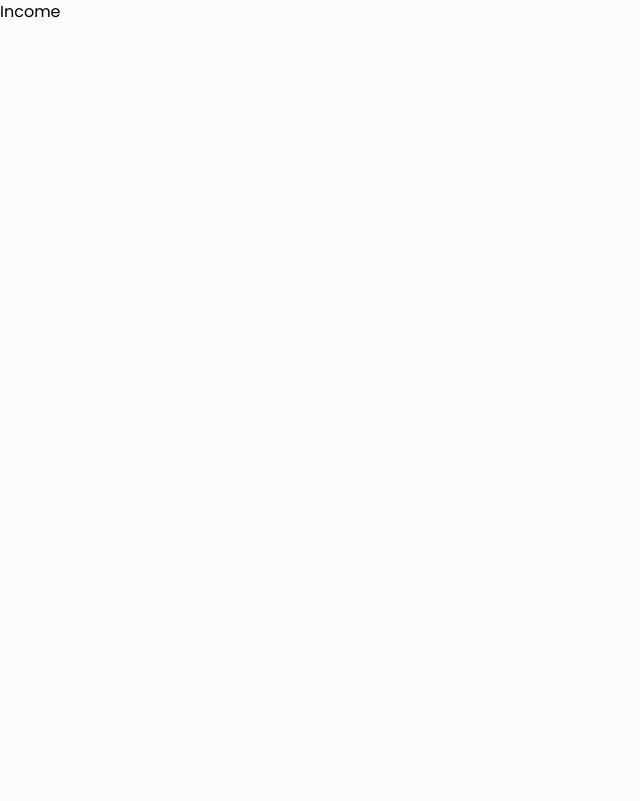
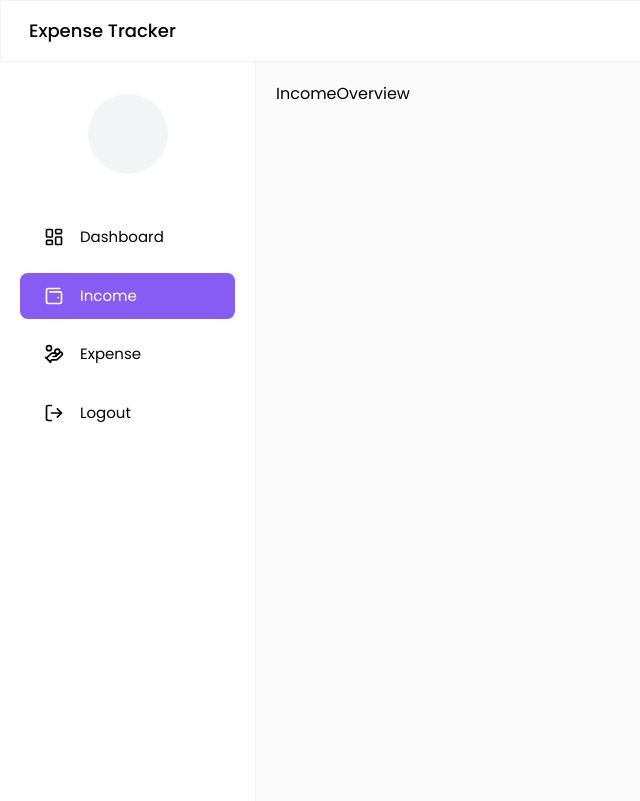
Before and after one commit to Velstruck/insight-income, a React (Vite) app in the folder frontend/: page /income in a window 1280 px wide. Shown: the whole page, without its empty margins (0-640 px from the left). Built offline with nearby package versions, Linux system fonts and the light colour scheme; no server answers; sample sign-in values are in the browser's storage.

Commit message:
working on income details page

```diff
--- a/frontend/src/components/Dashboard/RecentIncomeWithChart.jsx
+++ b/frontend/src/components/Dashboard/RecentIncomeWithChart.jsx
@@ -9,7 +9,6 @@ const RecentIncomeWithChart = ({data, totalIncome}) => {
     const [chartData, setChartData] = useState([]);
 
     const prepareChartData = () => {
-        console.log("data", data);
 
         const dataArr = data.map((item) => ({
             name: item?.source,
--- /dev/null
+++ b/frontend/src/components/Income/IncomeOverview.jsx
@@ -0,0 +1,7 @@
+import React from 'react'
+
+export const IncomeOverview = ({transactions,onAddIncome}) => {
+  return (
+    <div>IncomeOverview</div>
+  )
+}
--- a/frontend/src/pages/Dashboard/Expense.jsx
+++ b/frontend/src/pages/Dashboard/Expense.jsx
@@ -1,8 +1,13 @@
 import React from 'react'
+import DashboardLayout from '../../components/layouts/DashboardLayout'
 
 const Expense = () => {
   return (
-    <div>Expense</div>
+    <DashboardLayout activeMenu="Expense">
+      <div className='mx-auto my-5'>
+
+      </div>
+    </DashboardLayout>
   )
 }
 
--- a/frontend/src/pages/Dashboard/Income.jsx
+++ b/frontend/src/pages/Dashboard/Income.jsx
@@ -1,8 +1,68 @@
-import React from 'react'
+import React, { useEffect, useState } from 'react'
+import DashboardLayout from '../../components/layouts/DashboardLayout'
+import { IncomeOverview } from '../../components/Income/IncomeOverview'
+import axiosInstance from '../../utils/axiosInstance';
+import { API_PATHS } from '../../utils/apiPaths';
+
 
 const Income = () => {
+  const [incomeData, setIncomeData] = useState([])
+  const [loading, setLoading] = useState(false)
+  const [openDeleteAlert, setOpenDeleteAlert] = useState({
+    show: false,
+    data: null,
+  });
+  const [openAddIncomeModal, setOpenAddIncomeModal] = useState(false)
+
+  //getting income data
+  const fetchIncomeDetails = async () => {
+    if(loading) return;
+
+    setLoading(true);
+
+    try {
+      const response = await axiosInstance.get(
+        `${API_PATHS.INCOME.GET_ALL_INCOME}`
+      );
+
+      if(response.data){
+        setIncomeData(response.data);
+      }
+    } catch (error) {
+      console.log("Error fetching income data", error);
+    }finally{
+      setLoading(false);
+    }
+  }
+
+  // handling add income
+  const handleAddIncome = async (income) => {}
+
+  // handling delete income
+  const handleDeleteIncome = async (id) => {}
+
+  // handling download income details
+  const handleDownloadIncomeDetails = async () => {}
+
+
+  useEffect(() => {
+    fetchIncomeDetails();
+    return () => {}
+  }, [])
+
   return (
-    <div>Income</div>
+    <DashboardLayout activeMenu="Income">
+      <div className='mx-auto my-5'>
+        <div className='grid grid-cols-1 gap-6'>
+          <div className=''>
+            <IncomeOverview
+              transactions={incomeData}
+              onAddIncome={() => setOpenAddIncomeModal(true)}
+            />
+          </div>
+        </div>
+      </div>
+    </DashboardLayout>
   )
 }
 
```
